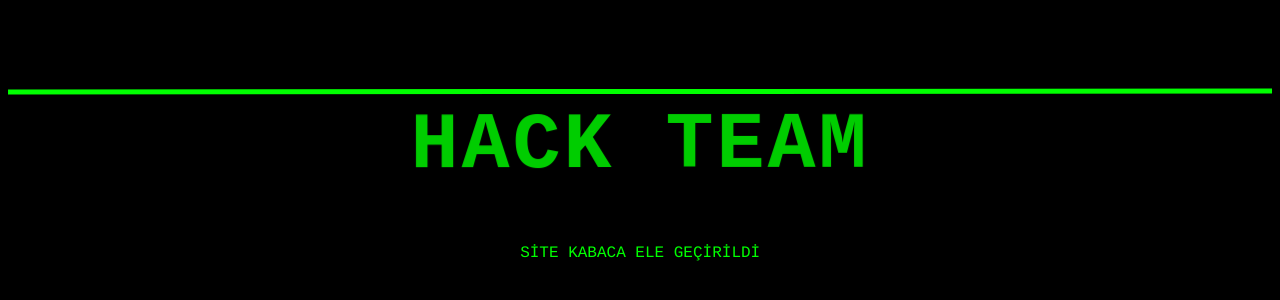
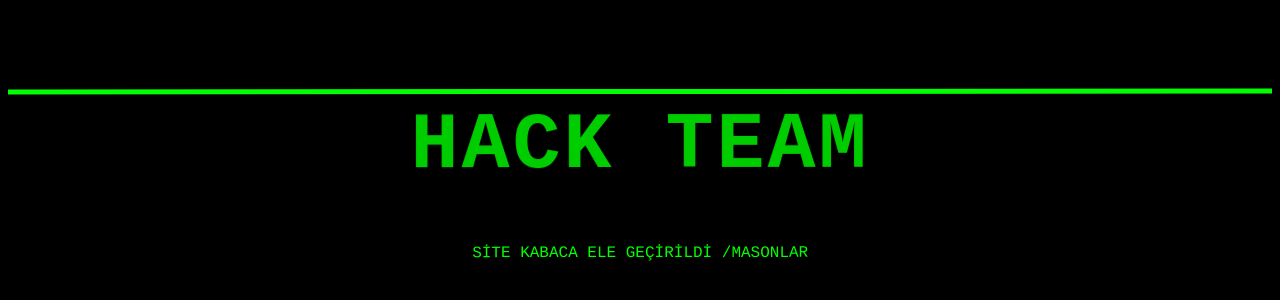
Before and after one commit to Baran876/X.Xshop, a plain HTML site: page index.html in a window 1280 px wide. Shown: the part 154-454 px from the top of the page. Drawn offline with Linux system fonts and the light colour scheme.

Commit message:
HARD MODE

```diff
--- a/index.html
+++ b/index.html
@@ -9,7 +9,7 @@
 </style></head>
 <body>
 <h1>HACK TEAM</h1>
-<p>SİTE KABACA ELE GEÇİRİLDİ</p>
+<p>SİTE KABACA ELE GEÇİRİLDİ /MASONLAR</p>
 <div class="scan"></div>
 <script>
   setInterval(()=>{document.body.style.transform=`rotate(${(Math.random()-0.5)*1}deg)`},150);
```
